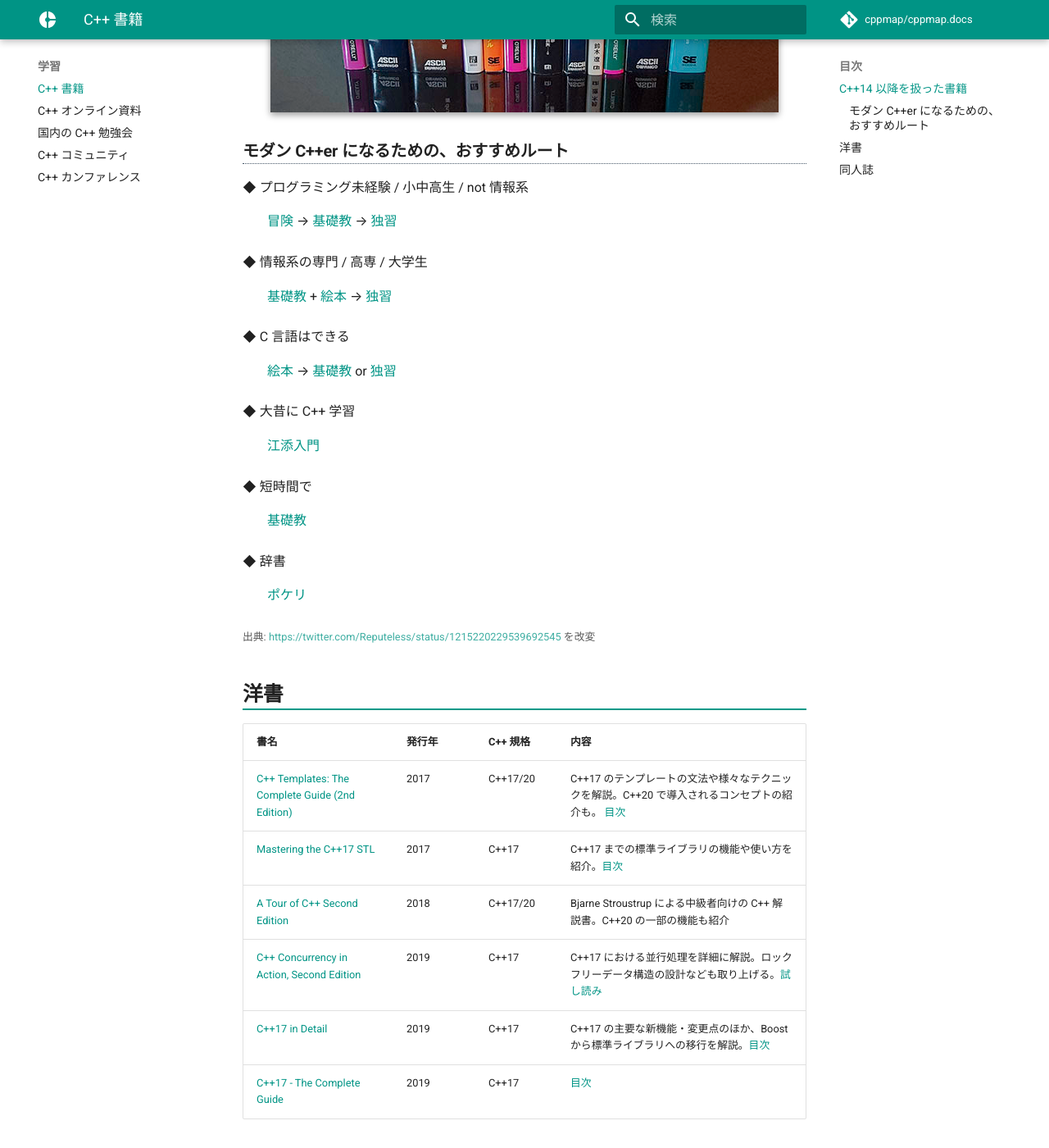
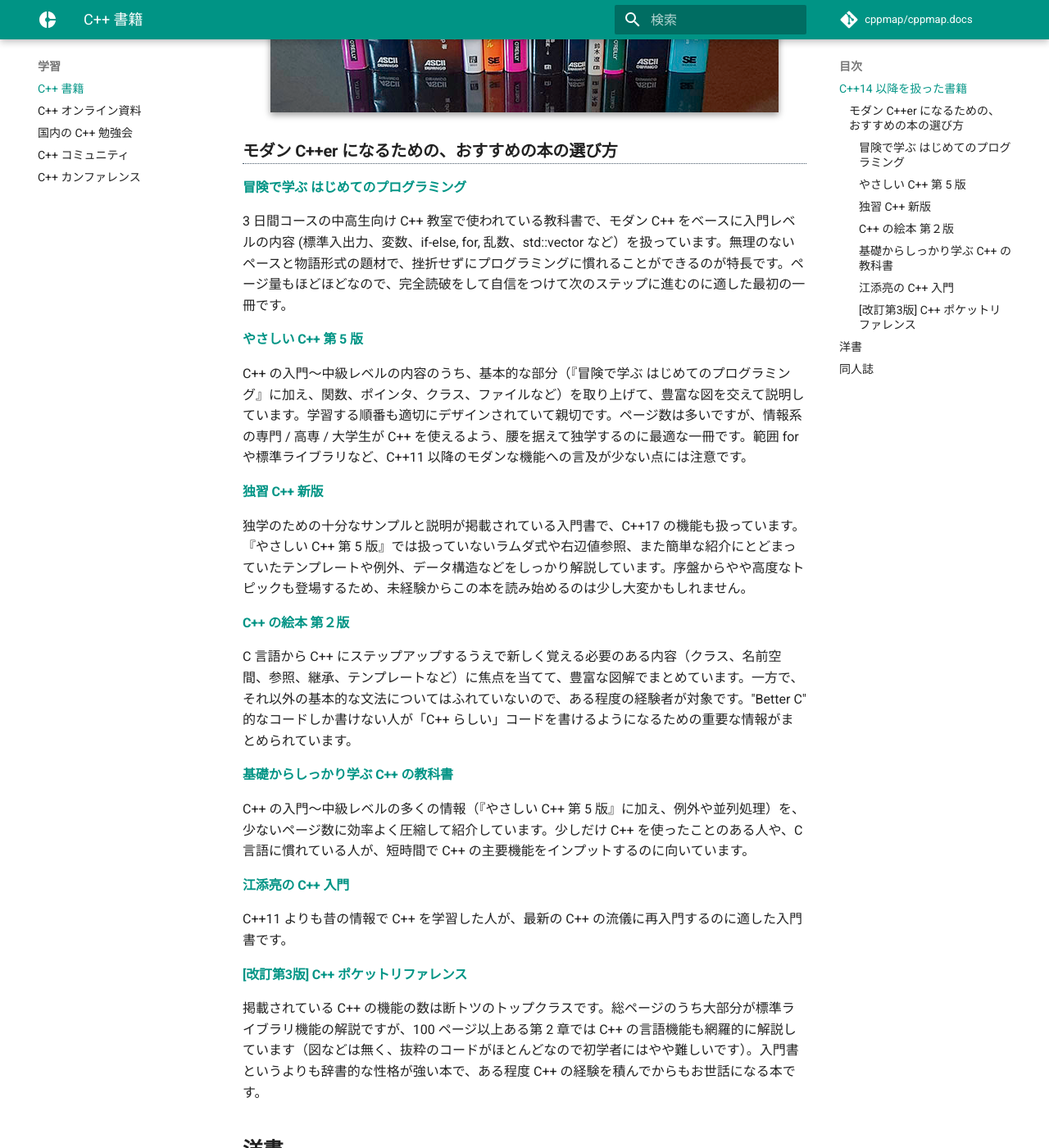
Before and after one commit to cppmap/cppmap.docs, an MkDocs documentation site: the page built from docs/learn/books.md, in a window 1280 px wide and 1400 px high, scrolled down 1786 px. Shown: the whole window at 82% size. Built offline with MkDocs 1.6.1 and Material for MkDocs 9.7.7, drawn with Linux system fonts in a browser that asks for light colours; nearby versions of some CDN libraries; comment, search, counter and statistics services are not loaded; some of the changed text lies outside the part shown.

Commit message:
Update books.md

```diff
--- a/docs/learn/books.md
+++ b/docs/learn/books.md
@@ -15,12 +15,12 @@ C++ の学習に役立つ最新の書籍を紹介します。
 | [C++11/14 コア言語](https://amzn.to/2HmyYQP)                               | 2015 | C++14    | C++11/14 の文法と言語機能を規格書に基づいて詳細に解説。[オープンソース版](https://github.com/EzoeRyou/cpp-book)               |
 | [組込みソフトウェア開発向けコーディング作法ガイド C++ 言語版 Ver.2.0](https://www.ipa.go.jp/sec/publish/tn16-007.html) | 2016 | C++14 | 基礎を学んだ人向けのコーディングスタイル本。組み込み向けの厳格さもあるが概ね汎用的。PDF 版は無料公開 |
 | [C++ によるプログラミングの原則と実践](https://amzn.to/2Hmzazx)                        | 2016 | C++14    | C++ を使ってプログラミングを教える 1,000 ページ超の入門書。C++ 生みの親 Bjarne Stroustrup 著                                |
-| [基礎からしっかり学ぶ C++ の教科書](https://amzn.to/2IXa1hf)                         | 2017 | C++14    | :fa-graduation-cap: 初学者向け。基本的な文法からクラス、コンテナ、並列化まで扱う約 300 ページの入門書                                |
+| [基礎からしっかり学ぶ C++ の教科書](https://amzn.to/2IXa1hf)                         | 2017 | C++14    | C++ の基本的な文法からクラス、コンテナ、並列化など様々な機能を 300 ページに圧縮して紹介する入門書                                |
 | [C++ の絵本 第２版](https://amzn.to/2TFvvTO)                                 | 2017 | C++14    | クラスや参照、テンプレートなど、C に対する C++ 固有の言語機能を図版を用いて解説                                                    |
 | [Optimized C++](https://amzn.to/2Ho1KjN)                               | 2017 | C++14    | C++ プログラムの性能測定と最適化についての実践と解説                                                                   |
 | [[改訂第3版] C++ ポケットリファレンス](https://amzn.to/2H8a3kH)                      | 2018 | C++17    | 基本文法の解説に加え、逆引き形式で標準ライブラリの幅広い機能を紹介                                                              |
 | [江添亮の詳説 C++17](https://amzn.to/2HmVw42)                                | 2018 | C++17    | C++14/17 の新しい文法と標準ライブラリ機能を詳細に解説。[オープンソース版](https://ezoeryou.github.io/cpp17book/)              |
-| [冒険で学ぶはじめてのプログラミング](https://amzn.to/2IWnWnx)                           | 2018 | C++17    | :fa-graduation-cap: 初学者向け。早稲田大学が運営する中学・高校生向け C++ 入門講座の教科書。[紹介ページ](https://enrect.org/cppbook/) |
+| [冒険で学ぶはじめてのプログラミング](https://amzn.to/2IWnWnx)                           | 2018 | C++17    | :fa-graduation-cap: 未経験者向け。早稲田大学が運営する中学・高校生向け C++ 入門講座の教科書。[紹介ページ](https://enrect.org/cppbook/) |
 | [Modern C++ チャレンジ ― C++17 プログラミング力を鍛える 100 問](https://amzn.to/2EMsIP8) | 2019 | C++17/20 | 現実的・実践的な 100 の課題を C++ で解決する問題集。オープンソースライブラリを積極的に活用する                                           |
 | [江添亮の C++ 入門](https://amzn.to/2HTGUbt) | 2019 | C++17/20 | C++ のツールや文法、いくつかの標準ライブラリ機能の設計を学べる解説書。[オープンソース版](https://ezoeryou.github.io/cpp-intro/) |
 | [独習 C++ 新版](https://amzn.to/2ZWRrck) | 2019 | C++17 | :fa-graduation-cap: 初学者向け。「独習 C++ 第 4 版」を C++17 に対応させ解説を一新 |
@@ -28,24 +28,28 @@ C++ の学習に役立つ最新の書籍を紹介します。
 ![](images/books.jpg)
 
 
-### モダン C++er になるための、おすすめルート
+### モダン C++er になるための、おすすめの本の選び方
 
-<dl>
-<dt>◆ プログラミング未経験 / 小中高生 / not 情報系</dt>
-<dd><a href="https://amzn.to/2IWnWnx" target="_blank">冒険</a> → <a href="https://amzn.to/2IXa1hf" target="_blank">基礎教</a> → <a href="https://amzn.to/2ZWRrck" target="_blank">独習</a></dd>
-<dt>◆ 情報系の専門 / 高専 / 大学生</dt>
-<dd><a href="https://amzn.to/2IXa1hf" target="_blank">基礎教</a> + <a href="https://amzn.to/2TFvvTO" target="_blank">絵本</a> → <a href="https://amzn.to/2ZWRrck" target="_blank">独習</a></dd>
-<dt>◆ C 言語はできる</dt>
-<dd><a href="https://amzn.to/2TFvvTO" target="_blank">絵本</a> → <a href="https://amzn.to/2IXa1hf" target="_blank">基礎教</a> or <a href="https://amzn.to/2ZWRrck" target="_blank">独習</a></dd>
-<dt>◆ 大昔に C++ 学習</dt>
-<dd><a href="https://amzn.to/2HTGUbt" target="_blank">江添入門</a></dd>
-<dt>◆ 短時間で</dt>
-<dd><a href="https://amzn.to/2IXa1hf" target="_blank">基礎教</a></dd>
-<dt>◆ 辞書</dt>
-<dd><a href="https://amzn.to/2H8a3kH" target="_blank">ポケリ</a></dd>
-</dl>
+#### [冒険で学ぶ はじめてのプログラミング](https://amzn.to/2IWnWnx)
+3 日間コースの中高生向け C++ 教室で使われている教科書で、モダン C++ をベースに入門レベルの内容 (標準入出力、変数、if-else, for, 乱数、std::vector など）を扱っています。無理のないペースと物語形式の題材で、挫折せずにプログラミングに慣れることができるのが特長です。ページ量もほどほどなので、完全読破をして自信をつけて次のステップに進むのに適した最初の一冊です。
 
-<small>出典: https://twitter.com/Reputeless/status/1215220229539692545 を改変</small>
+#### [やさしい C++ 第 5 版]()
+C++ の入門～中級レベルの内容のうち、基本的な部分（『冒険で学ぶ はじめてのプログラミング』に加え、関数、ポインタ、クラス、ファイルなど）を取り上げて、豊富な図を交えて説明しています。学習する順番も適切にデザインされていて親切です。ページ数は多いですが、情報系の専門 / 高専 / 大学生が C++ を使えるよう、腰を据えて独学するのに最適な一冊です。範囲 for や標準ライブラリなど、C++11 以降のモダンな機能への言及が少ない点には注意です。
+
+#### [独習 C++ 新版](https://amzn.to/2ZWRrck)
+独学のための十分なサンプルと説明が掲載されている入門書で、C++17 の機能も扱っています。『やさしい C++ 第 5 版』では扱っていないラムダ式や右辺値参照、また簡単な紹介にとどまっていたテンプレートや例外、データ構造などをしっかり解説しています。序盤からやや高度なトピックも登場するため、未経験からこの本を読み始めるのは少し大変かもしれません。
+
+#### [C++ の絵本 第２版](https://amzn.to/2TFvvTO)
+C 言語から C++ にステップアップするうえで新しく覚える必要のある内容（クラス、名前空間、参照、継承、テンプレートなど）に焦点を当てて、豊富な図解でまとめています。一方で、それ以外の基本的な文法についてはふれていないので、ある程度の経験者が対象です。"Better C" 的なコードしか書けない人が「C++ らしい」コードを書けるようになるための重要な情報がまとめられています。
+
+#### [基礎からしっかり学ぶ C++ の教科書](https://amzn.to/2IXa1hf)
+C++ の入門～中級レベルの多くの情報（『やさしい C++ 第 5 版』に加え、例外や並列処理）を、少ないページ数に効率よく圧縮して紹介しています。少しだけ C++ を使ったことのある人や、C 言語に慣れている人が、短時間で C++ の主要機能をインプットするのに向いています。
+
+#### [江添亮の C++ 入門](https://amzn.to/2HTGUbt)
+C++11 よりも昔の情報で C++ を学習した人が、最新の C++ の流儀に再入門するのに適した入門書です。
+
+#### [[改訂第3版] C++ ポケットリファレンス](https://amzn.to/2H8a3kH)
+掲載されている C++ の機能の数は断トツのトップクラスです。総ページのうち大部分が標準ライブラリ機能の解説ですが、100 ページ以上ある第 2 章では C++ の言語機能も網羅的に解説しています（図などは無く、抜粋のコードがほとんどなので初学者にはやや難しいです）。入門書というよりも辞書的な性格が強い本で、ある程度 C++ の経験を積んでからもお世話になる本です。
 
 
 ## 洋書
```
